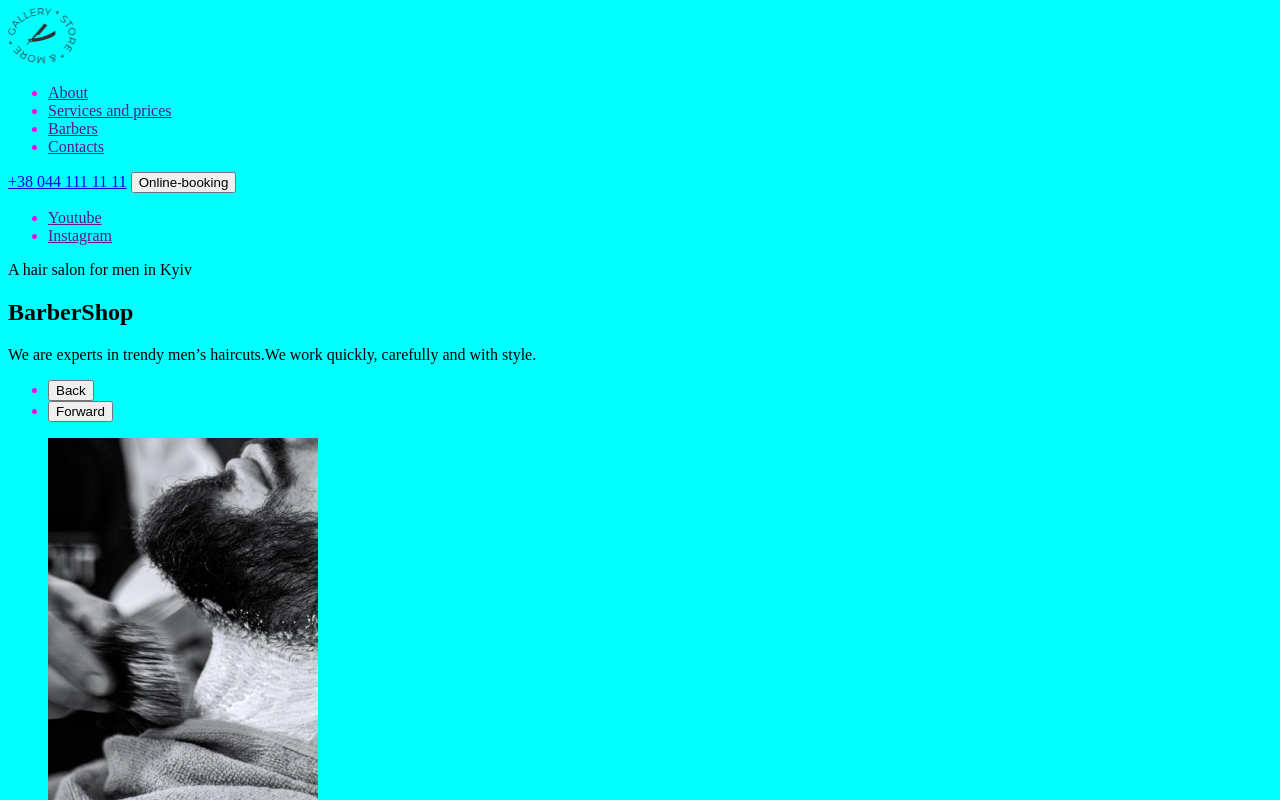
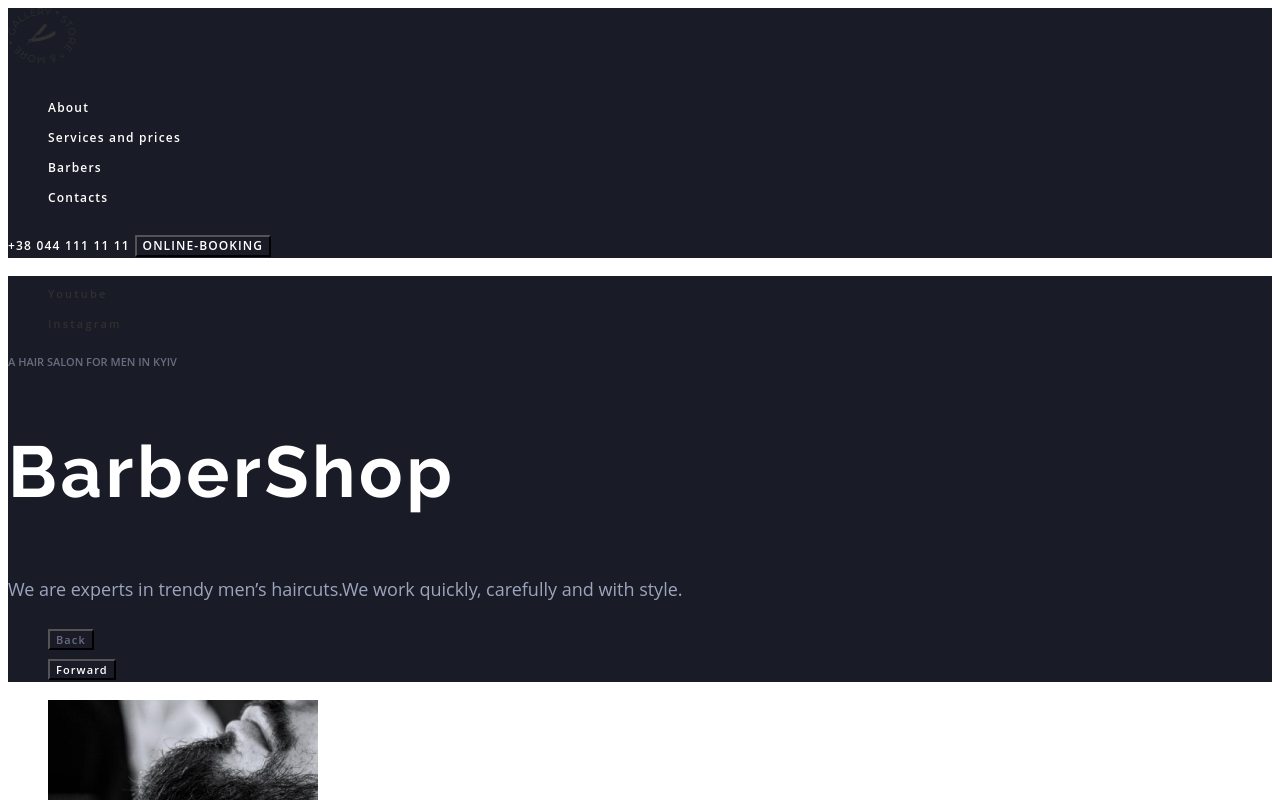
Before and after one commit to alinarieznik/homework-1-right, a plain HTML site: page index.html in a window 1280 px wide. Shown: the top 800 px of the page. Drawn offline with Linux system fonts and the light colour scheme.

Commit message:
17.08.2022

```diff
--- a/css/styles.css
+++ b/css/styles.css
@@ -1,10 +1,118 @@
-body {
-    background-color: aqua;
+:root {
+    /* Fonts */
+    --main-font: 'Open Sans', sans-serif;
+    --secondary-font: 'Raleway', sans-serif;
+
+
+    /* Text colors */
+    --main-txt-cl: #303030;
+    --light-txt-cl: #ffffff;
+    --accent-txt-cl: #ff6c00;
+    --grey-txt-cl: #9da4bd;
+    --grey-txt-cl-60: rgba(157, 164, 189, 0.6);
+
+    /* BG colors */
+    --accent-bg-cl: #ff6c00;
+
+    /* Others */
 }
-ul {
-    color: white;
+
+.page {
+    font-family: var(--main-font);
+    color: var(--main-txt-cl);
+    line-height: calc(30 / 18);
+    font-size: 18px;
+    letter-spacing: 0,02em;
+}
+
+/* reset */
+.link {
+    text-decoration: none;
+    color: currentColor;
 }
 
 .list {
-    color: rgb(255, 0, 234);
+    list-style: none;
 }
+
+/* header */
+.header {
+    background-color: #191c26;
+}
+
+.header .link {
+    font-weight: 600;
+    font-size: 12px;
+    line-height: calc(16 / 12);
+    letter-spacing: 0.1em;
+    color: var(--light-txt-cl);
+}
+
+.header .link:hover,
+.header .link:focus {
+  color: var(--accent-txt-cl);
+}
+
+.header .btn {
+    font-family: inherit;
+    font-weight: 600;
+    font-size: 12px;
+    line-height: calc(16 / 12);
+    letter-spacing: 0.09em;
+    text-transform: uppercase;
+    color: var(--light-txt-cl);
+    background-color: transparent;
+    cursor: pointer;
+  }
+
+  /* hero */
+  .hero {
+    background-color: #191c26;
+  }
+
+  .hero-link {
+    font-weight: 600;
+    font-size: 11px;
+    line-height: calc(15 / 11);
+    letter-spacing: 0.2em;
+  }
+
+  .hero-link:hover,
+  .hero-link:focus {
+    color: var(--accent-txt-cl);
+  }
+
+  .hero-undertitle {
+    font-weight: 600;
+    font-size: 11px;
+    line-height: calc(15 / 11);
+    text-transform: uppercase;
+    color: var(--grey-txt-cl-60);
+  }
+
+  .hero-title {
+    font-family: var(--secondary-font);
+    font-size: 72px;
+    line-height: 85px;
+    letter-spacing: 0.05em;
+    color: var(--light-txt-cl);
+  }
+
+  .hero-subtitle {
+    color: var(--grey-txt-cl);
+  }
+
+  .slider-btn {
+    font-family: inherit;
+    font-weight: 600;
+    font-size: 11px;
+    line-height: calc(15 / 11);
+    letter-spacing: 0.1em;
+    color: var(--grey-txt-cl-60);
+
+    background-color: transparent;
+  }
+
+  .slider-btn.active {
+    color: var(--light-txt-cl);
+  }
--- a/index.html
+++ b/index.html
@@ -15,11 +15,16 @@
     <meta name="theme-color" content="#ffffff">
     <!-- Favicon end -->
     <title>BarberShop</title>
-    <link rel="stylesheet" href="./css/styles.css"/>
+    <!-- Fonts -->
+    <link rel="preconnect" href="https://fonts.googleapis.com">
+    <link rel="preconnect" href="https://fonts.gstatic.com" crossorigin>
+    <link href="https://fonts.googleapis.com/css2?family=Montserrat:wght@400;600;700&family=Raleway:wght@700&display=swap" rel="stylesheet">
+    <!-- Custom styles -->
+<link rel="stylesheet" href="./css/styles.css"/>
 </head>
 <body class="page">
     <header class="header">
-        <nav class="nav">
+        <nav class="main-nav">
             <a class="logo" href="./index.html">
               <img class="logo-img" src="./images/logo.png" alt="BarberShop logo" width="68" height="56"/>
             </a>
@@ -40,7 +45,7 @@
             </ul>
         </nav>
 
-        <div class="header-group">
+        <div class="group">
             <a class="link" href="tel:+380441111111">+38 044 111 11 11</a>
             <button class="btn" type="button">Online-booking</button>
         </div>
@@ -48,27 +53,27 @@
 
     <main>
         <!-- Hero section -->
-        <section class="section">
-            <ul class="list">
-                <li class="list-item">
-                    <a class="link" href="" target="_blank" rel="noopener noreferrer">Youtube</a>
+        <section class="hero">
+            <ul class="hero-list list">
+                <li class="hero-item">
+                    <a class="hero-link link" href="" target="_blank" rel="noopener noreferrer">Youtube</a>
                 </li>
-                <li class="list-item">
-                    <a class="link" href="" target="_blank" rel="noopener noreferrer">Instagram</a>
+                <li class="hero-item">
+                    <a class="hero-link link" href="" target="_blank" rel="noopener noreferrer">Instagram</a>
                 </li>
             </ul>
-            <div class="group">
-                <p class="uppertitle">A hair salon for men in Kyiv</p>
-                <h1 class="main-title">BarberShop</h1>
-                <p class="subtitle">We are experts in trendy men’s haircuts.We work quickly, carefully and with style.</p>
+            <div class="hero-group">
+                <p class="hero-undertitle">A hair salon for men in Kyiv</p>
+                <h1 class="hero-title">BarberShop</h1>
+                <p class="hero-subtitle">We are experts in trendy men’s haircuts.We work quickly, carefully and with style.</p>
             </div>
 
-            <ul class="list">
-                <li class="list-item">
-                    <button class="btn" type="button">Back</button>
+            <ul class="slider-controls list">
+                <li class="slider-item">
+                    <button class="slider-btn" type="button">Back</button>
                 </li>
-                <li class="list-item">
-                    <button class="btn" type="button">Forward</button>
+                <li class="slider-item">
+                    <button class="slider-btn active" type="button">Forward</button>
                 </li>
             </ul>
         </section>
```
Also changed, not shown: .prettierrc.json.
